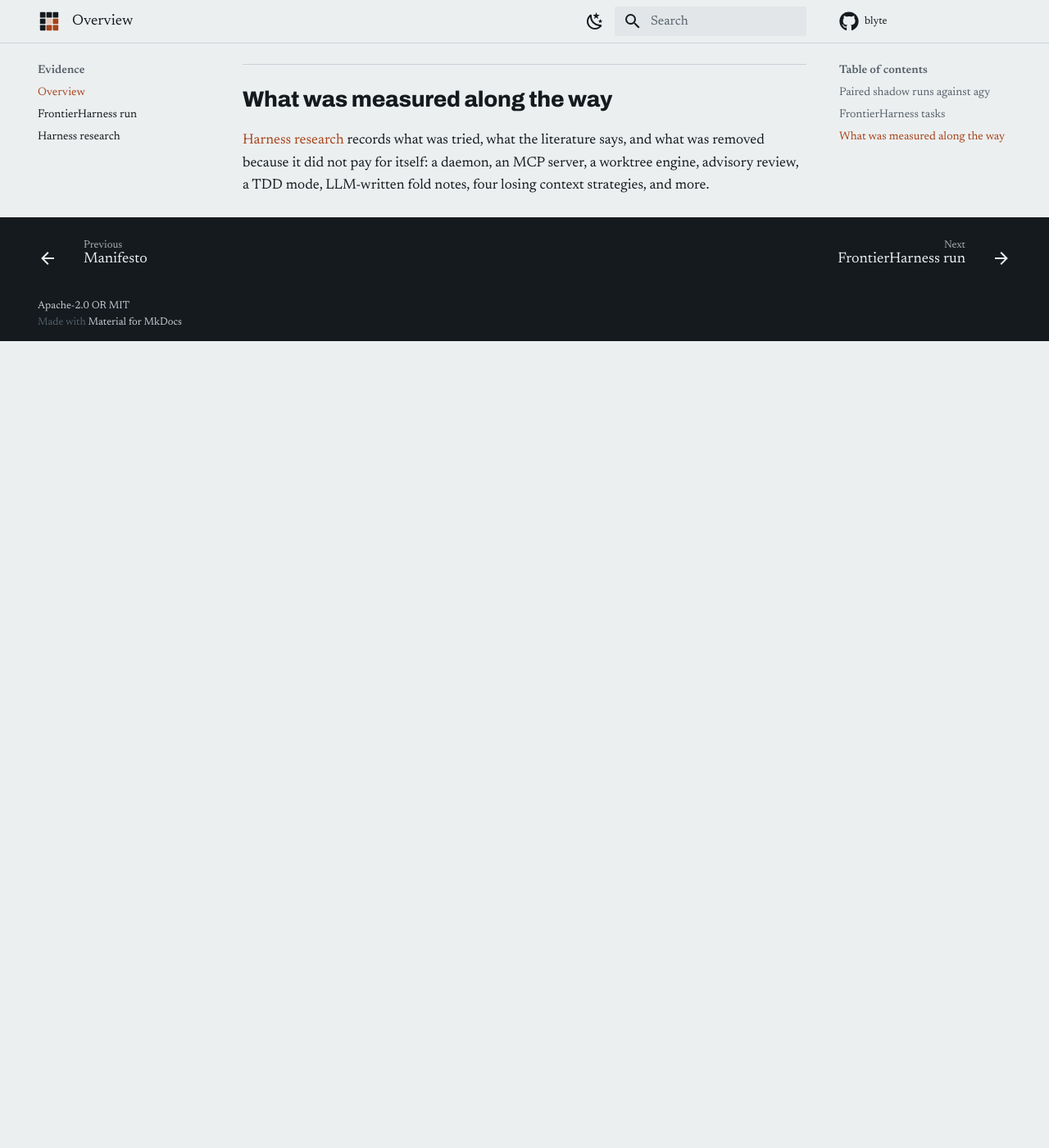
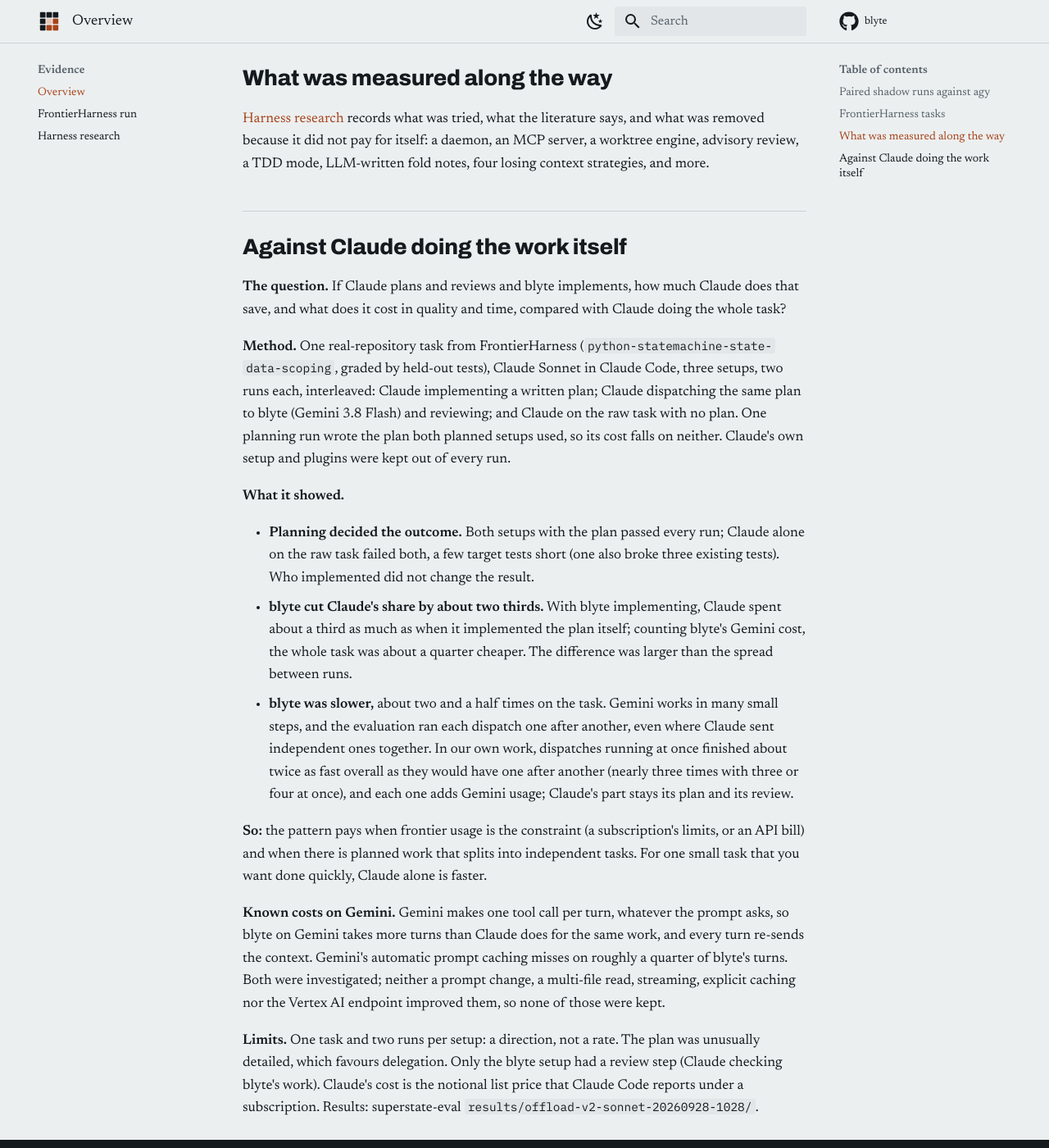
Before and after one commit to dnf0/blyte, an MkDocs documentation site: the page built from docs/evidence.md, in a window 1280 px wide and 1400 px high, scrolled down 3689 px. Shown: the whole window at 82% size. Built offline with MkDocs 1.6.1 and Material for MkDocs 9.7.7, drawn with Linux system fonts in a browser that asks for light colours; comment, search, counter and statistics services are not loaded; before the commit the page ends 4105 px from its top, so only the background shows below that; some of the changed text lies outside the part shown.

Commit message:
docs: what offloading to blyte measured against Claude alone (one task), in words
Co-Authored-By: Claude Opus 5.5 (1M context) <noreply@anthropic.com>

```diff
--- a/docs/evidence.md
+++ b/docs/evidence.md
@@ -10,8 +10,7 @@ Two kinds of evidence, with different strengths. Neither is a benchmark leaderbo
       leaderboard runs on Kimi K3. Local infrastructure, one attempt per task, 27 of 30 tasks
       matched: about ±9 points of noise.
     - **"Mergeable" is a reviewer's judgement.**
-    - **Not measured yet:** the pattern (frontier model plans, blyte implements) against the
-      frontier model doing the whole task alone.
+    - **Against a frontier model working alone, one task so far:** [see below](#against-claude-doing-the-work-itself).
 
 - The **paired runs** measure blyte **as it is meant to be used**: Claude planned every task and
   reviewed every result, and blyte implemented on a cheap model. They compare blyte with another
@@ -126,3 +125,42 @@ The full write-up, with per-task results and every caveat:
 literature says, and what was removed because it did not pay for itself: a daemon, an MCP server,
 a worktree engine, advisory review, a TDD mode, LLM-written fold notes, four losing context
 strategies, and more.
+
+## Against Claude doing the work itself
+
+**The question.** If Claude plans and reviews and blyte implements, how much Claude does that save,
+and what does it cost in quality and time, compared with Claude doing the whole task?
+
+**Method.** One real-repository task from FrontierHarness (`python-statemachine-state-data-scoping`,
+graded by held-out tests), Claude Sonnet in Claude Code, three setups, two runs each, interleaved:
+Claude implementing a written plan; Claude dispatching the same plan to blyte (Gemini 3.8 Flash)
+and reviewing; and Claude on the raw task with no plan. One planning run wrote the plan both planned
+setups used, so its cost falls on neither. Claude's own setup and plugins were kept out of every run.
+
+**What it showed.**
+
+- **Planning decided the outcome.** Both setups with the plan passed every run; Claude alone on the
+  raw task failed both, a few target tests short (one also broke three existing tests). Who implemented did not change the result.
+- **blyte cut Claude's share by about two thirds.** With blyte implementing, Claude spent about a
+  third as much as when it implemented the plan itself; counting blyte's Gemini cost, the whole task
+  was about a quarter cheaper. The difference was larger than the spread between runs.
+- **blyte was slower,** about two and a half times on the task. Gemini works in many small steps,
+  and the evaluation ran each dispatch one after another, even where Claude sent independent ones
+  together. In our own work, dispatches running at once finished about twice as fast overall as
+  they would have one after another (nearly three times with three or four at once), and each one
+  adds Gemini usage; Claude's part stays its plan and its review.
+
+**So:** the pattern pays when frontier usage is the constraint (a subscription's limits, or an API
+bill) and when there is planned work that splits into independent tasks. For one small task that
+you want done quickly, Claude alone is faster.
+
+**Known costs on Gemini.** Gemini makes one tool call per turn, whatever the prompt asks, so blyte
+on Gemini takes more turns than Claude does for the same work, and every turn re-sends the context.
+Gemini's automatic prompt caching misses on roughly a quarter of blyte's turns. Both were
+investigated; neither a prompt change, a multi-file read, streaming, explicit caching nor the Vertex
+AI endpoint improved them, so none of those were kept.
+
+**Limits.** One task and two runs per setup: a direction, not a rate. The plan was unusually
+detailed, which favours delegation. Only the blyte setup had a review step (Claude checking blyte's
+work). Claude's cost is the notional list price that Claude Code reports under a subscription.
+Results: superstate-eval `results/offload-v2-sonnet-20260928-1028/`.
```
Also changed, not shown: README.md (+6 -4 lines), docs/orchestration.md (+8 -3 lines).
